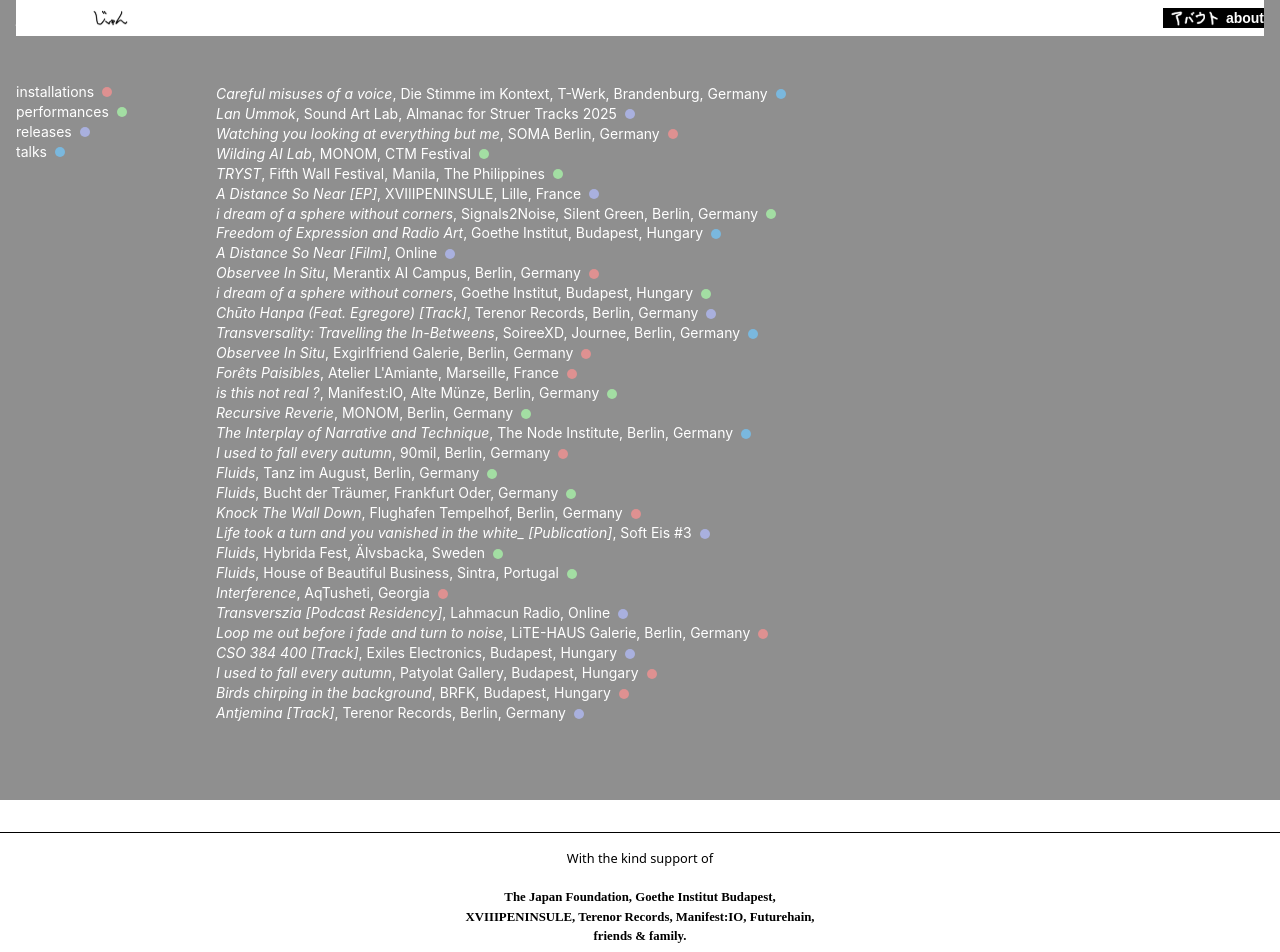
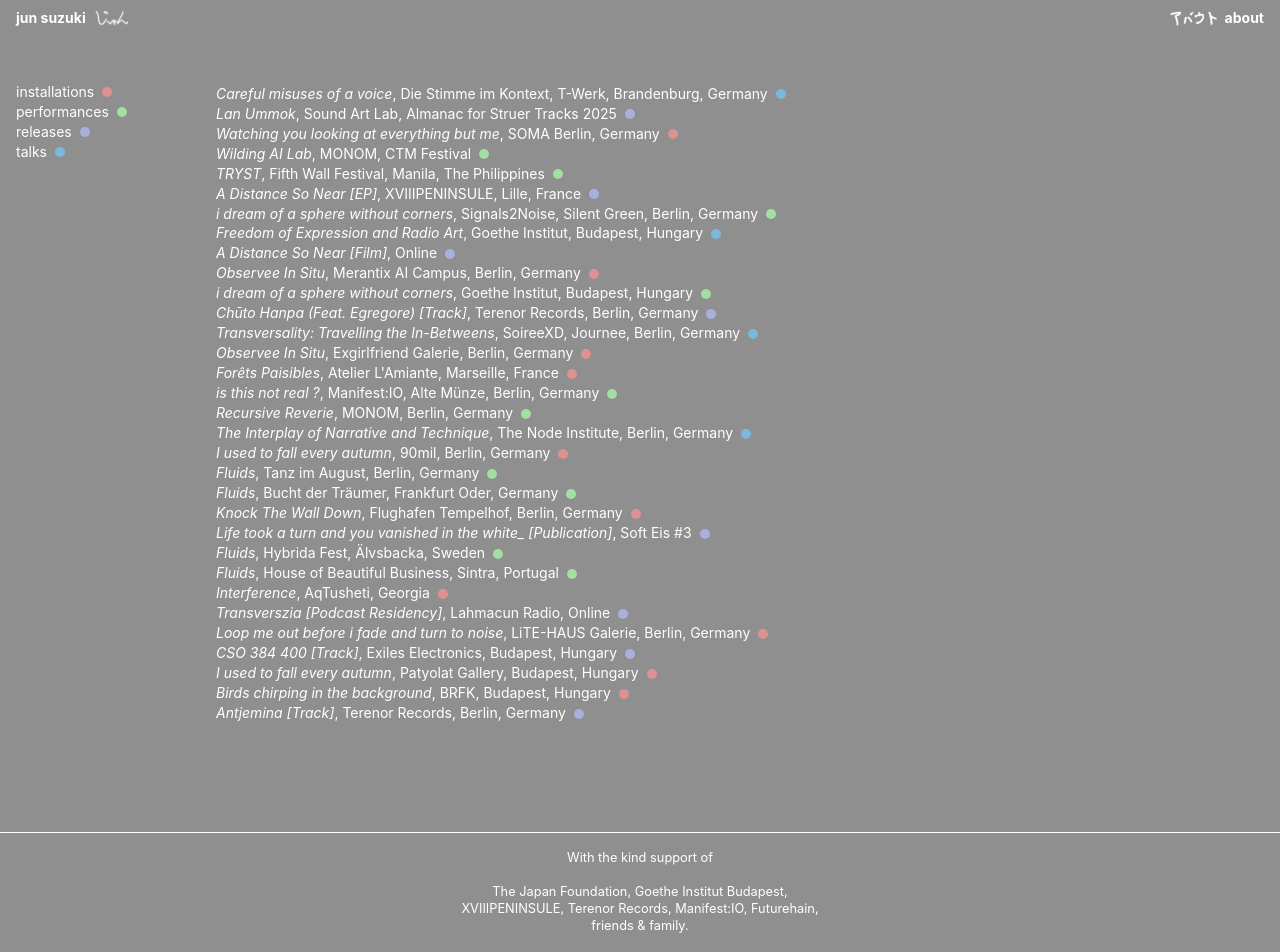
Before and after one commit to szkjn/jiko-shoukai, a SvelteKit app: page / in a window 1280 px wide. Shown: the top 952 px of the page. Built offline with nearby package versions, Linux system fonts and the light colour scheme.

Commit message:
New design and filtering (color tags and grey bg)

```diff
--- a/src/app.css
+++ b/src/app.css
@@ -1,9 +1,12 @@
 @import 'tailwindcss/base';
 @import 'tailwindcss/components';
 @import 'tailwindcss/utilities';
-@import url('https://fonts.googleapis.com/css2?family=Averia+Serif+Libre:ital,wght@0,300;0,400;0,700;1,300;1,400;1,700&display=swap');
-@import url('https://fonts.googleapis.com/css2?family=Averia+Serif+Libre:ital,wght@0,300;0,400;0,700;1,300;1,400;1,700&family=Libre+Franklin:ital,wght@0,100..900;1,100..900&display=swap');
+@import url('https://fonts.googleapis.com/css2?family=Inter:wght@400;700&display=swap');
 
+body {
+    background-color: #8F8F8F;
+    color: #FFFFFF;
+}
 
 a, button {
     cursor: crosshair;
--- a/src/components/About.svelte
+++ b/src/components/About.svelte
@@ -39,15 +39,16 @@
 <style>
   p {
     width: 45%;
-    font-family: "Averia Serif Libre", serif;
-    font-size: 0.8rem;
-    line-height: 1rem;
-    font-weight: 100;
+    font-family: "Inter", sans-serif;
+    font-size: 0.9rem;
+    line-height: 17px;
+    font-weight: 400;
     user-select: text;
     text-align: justify;
+    color: #FFFFFF;
   }
   span {
-    font-weight: 900;
+    font-weight: 700;
   }
 
   @media (max-width: 760px) {
--- a/src/components/Footer.svelte
+++ b/src/components/Footer.svelte
@@ -16,25 +16,29 @@
 
 <style>
   * {
+    font-family: "Inter", sans-serif;
     font-size: 0.8rem;
+    line-height: 17px;
     user-select: none;
+    color: #FFFFFF;
   }
 
   footer {
-    border-top: 1px solid black;
+    border-top: 1px solid #FFFFFF;
     margin-bottom: 0;
   }
   p {
     text-align: center;
   }
   span {
-    font-family: "Averia Serif Libre", serif;
+    font-family: "Inter", sans-serif;
     font-size: 0.8rem;
-    line-height: 1rem;
-    font-weight: 900;
+    line-height: 17px;
+    font-weight: 400;
   }
   img {
     width: 60px;
     margin: 0 auto;
+    filter: invert(1);
   }
 </style>
--- a/src/components/Header.svelte
+++ b/src/components/Header.svelte
@@ -36,26 +36,28 @@
 
 <style>
   * {
-    font-family: "Libre Franklin", sans-serif;
+    font-family: "Inter", sans-serif;
     user-select: none;
+    color: #FFFFFF;
   }
 
   button {
     cursor: url("/png/cursor.png"), crosshair;
-    background: black;
+    background: transparent;
+    color: #FFFFFF;
   }
   button:hover {
-    background: white;
-    color: black;
+    opacity: 0.7;
   }
   .sticky-header {
     position: sticky;
     top: 0;
     z-index: 10;
-    background-color: #fff;
+    background-color: #8F8F8F;
   }
   .sign {
     height: 18px;
+    filter: invert(1);
   }
   .about,
   .back {
--- a/src/data/projects.ts
+++ b/src/data/projects.ts
@@ -360,7 +360,7 @@
     category: ['installations'],
     tags: ['installation', 'programming', 'AI', 'VSA', 'surveillance', 'interactive', 'camera'],
     date: '31.05.2025',
-    desc: "\n<i>Interactive video installation.\n In collaboration with Edda Rabold.\nCurated by Exgirlfriend + Softlaunch, as part of LOOSE ENDS 001.</i>\n\nWATCHING YOU LOOKING AT EVERYTHING BUT ME is a collaborative installation by Edda Rabold and Jun Suzuki that turns the visitor’s gaze into both subject and spectacle. Using an OAK-D camera with an integrated facial recognition system, the work captures the visitor’s eyes, crops them in rigid rectangles, and displays them across a curved wall of wide TV screens. The resulting mosaic evokes a control room, a living archive of gazes that watch and are watched in return.\n\nThe piece draws from debates around Video Surveillance Algorithmics (VSA) and thinkers such as Félix Tréguer (Technopolice, 2024) part of eponymous collective Technopolice. It reveals how algorithmic vision fragments the body and abstracts identity into data. Rabold’s wide design practice stretching from digital fabrication to material experimentation, intersects here with Suzuki’s background in real-time AI experiments to build a work where analytical AI is both the technical tool and the subject : a quiet, circular choreography of eyes that questions visibility, intimacy, and consent in the age of AI-powered surveillance systems.\n\n<i>Pictures by Pablo Manrique.</i>",
+    desc: "\n<i>Interactive video installation, in collaboration with Edda Rabold.\nCurated by Exgirlfriend + Softlaunch, as part of LOOSE ENDS 001.</i>\n\nWATCHING YOU LOOKING AT EVERYTHING BUT ME is a collaborative installation by Edda Rabold and Jun Suzuki that turns the visitor’s gaze into both subject and spectacle. Using an OAK-D camera with an integrated facial recognition system, the work captures the visitor’s eyes, crops them in rigid rectangles, and displays them across a curved wall of wide TV screens. The resulting mosaic evokes a control room, a living archive of gazes that watch and are watched in return.\n\nThe piece draws from debates around Video Surveillance Algorithmics (VSA) and thinkers such as Félix Tréguer (Technopolice, 2024) part of eponymous collective Technopolice. It reveals how algorithmic vision fragments the body and abstracts identity into data. Rabold’s wide design practice stretching from digital fabrication to material experimentation, intersects here with Suzuki’s background in real-time AI experiments to build a work where analytical AI is both the technical tool and the subject : a quiet, circular choreography of eyes that questions visibility, intimacy, and consent in the age of AI-powered surveillance systems.\n\n<i>Pictures by Pablo Manrique.</i>",
     img: ['watching_you_01.jpg', 'watching_you_02.jpg', 'watching_you_03.jpg'],
     links: [{label: "Exgirlfriend event page", url: "https://exgirlfriendberlin.com/looseends"}]
 },
--- a/src/routes/+page.svelte
+++ b/src/routes/+page.svelte
@@ -243,6 +243,7 @@
     padding: 0;
     margin-bottom: 1rem;
     cursor: pointer;
+    text-decoration: underline;
     transition: opacity 0.2s;
   }
 
@@ -328,11 +329,11 @@
 
   .desc a {
     color: #FFFFFF;
-    text-decoration: none;
+    text-decoration: underline;
   }
 
   .desc a:hover {
-    text-decoration: underline;
+    opacity: 0.7;
   }
 
   .image-container {
```
Also changed, not shown: static/images/watching_you_03.jpg (added).
